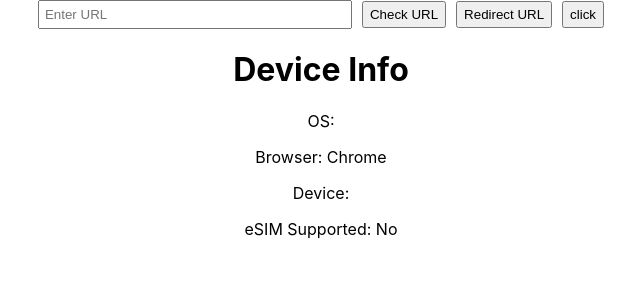
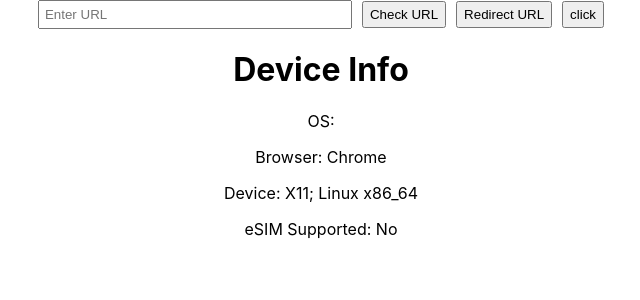
Before and after one commit to jaydipsonani/urlChecker, a React (Create React App) app: page / in a window 1280 px wide. Shown: the top 300 px of the page, without its empty margins (319-959 px from the left). Built offline with nearby package versions, Linux system fonts and the light colour scheme.

Commit message:
Update eSIMChecker.js

```diff
--- a/src/eSIMChecker.js
+++ b/src/eSIMChecker.js
@@ -406,11 +406,15 @@
 import React, { useState, useEffect } from 'react';
 
 const EsimDetector = () => {
-  const [deviceInfo, setDeviceInfo] = useState({});
+  const [deviceInfo, setDeviceInfo] = useState({
+    os: '',
+    browser: '',
+    device: '',
+  });
   const [esimSupported, setEsimSupported] = useState(false);
 
   useEffect(() => {
-    const getDeviceInfo = async () => {
+    const getDeviceInfo = () => {
       try {
         const userAgent = navigator.userAgent;
         const device = {
@@ -420,26 +424,32 @@ const EsimDetector = () => {
         };
 
         // Parse user agent to get device info
-        if (userAgent.match(/Android/i)) {
+        if (/Android/i.test(userAgent)) {
           device.os = 'Android';
-        } else if (userAgent.match(/iPhone|iPad|iPod/i)) {
+        } else if (/iPhone|iPad|iPod/i.test(userAgent)) {
           device.os = 'iOS';
         }
 
-        if (userAgent.match(/Chrome/i)) {
+        if (/Chrome/i.test(userAgent)) {
           device.browser = 'Chrome';
-        } else if (userAgent.match(/Safari/i)) {
+        } else if (/Safari/i.test(userAgent) && !/Chrome/i.test(userAgent)) {
           device.browser = 'Safari';
         }
 
-        // Check if device supports eSIM
-        if ('icc' in navigator) {
+        // Detect device model from user agent (simple heuristic)
+        const modelMatch = userAgent.match(/\(([^)]+)\)/);
+        if (modelMatch) {
+          device.device = modelMatch[1];
+        }
+
+        // Simulate eSIM detection based on known devices and platforms
+        if (device.os === 'iOS' || (device.os === 'Android' && /Pixel|Galaxy|OnePlus/.test(userAgent))) {
           setEsimSupported(true);
         }
 
         setDeviceInfo(device);
       } catch (error) {
-        console.error(error);
+        console.error('Error detecting device info:', error);
       }
     };
 
```
